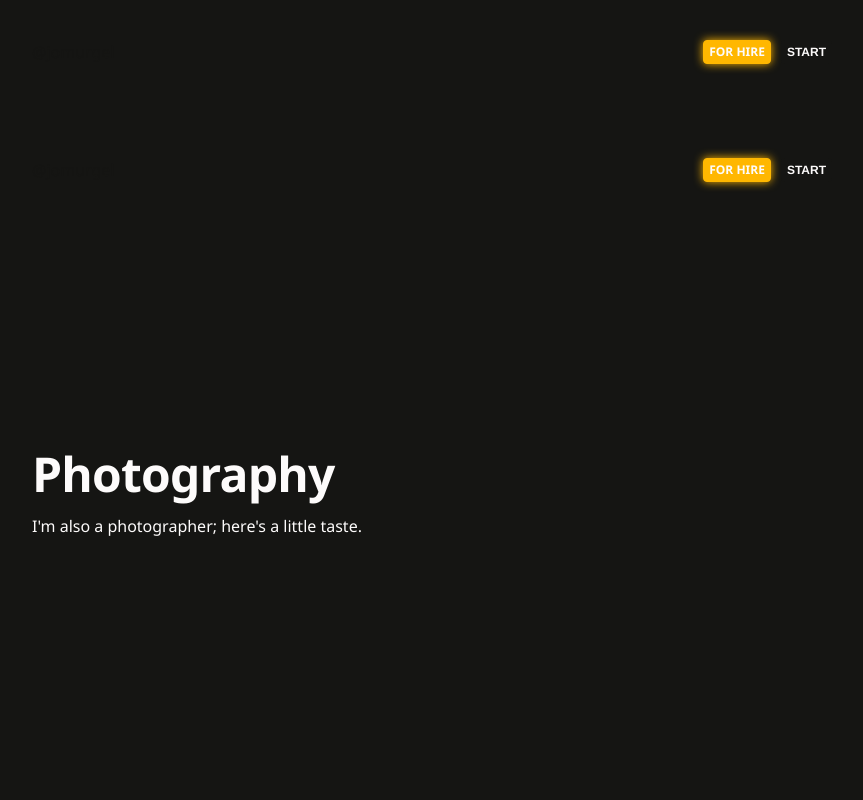
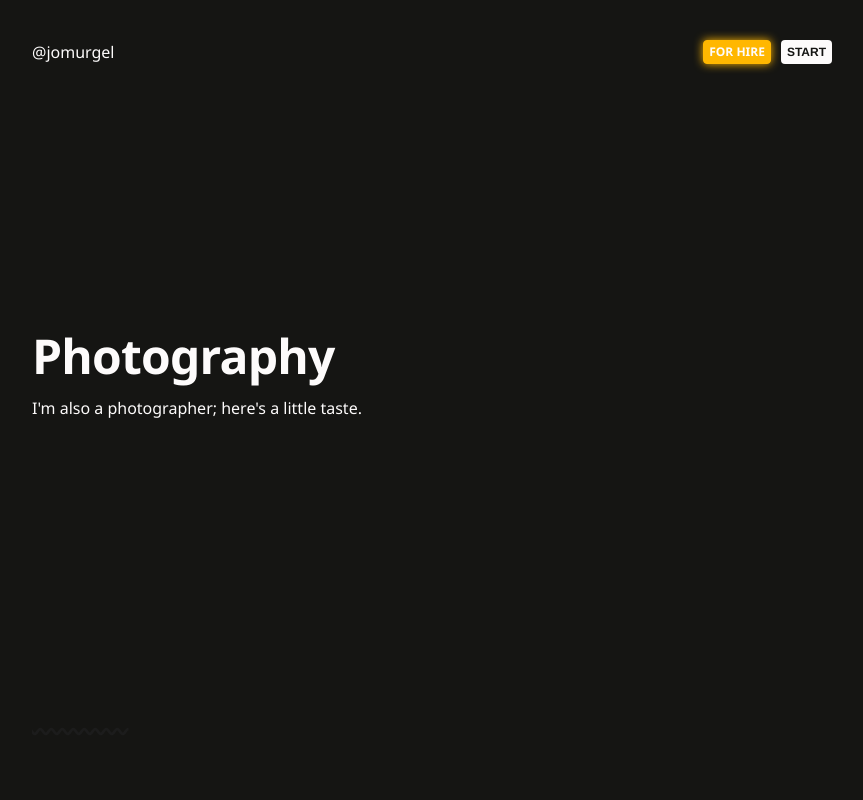
Before and after one commit to jomurgel/jomurgel-learn, a Next.js app: page /photo in a window 1280 px wide. Shown: the top 800 px of the page, without its empty margins (208-1071 px from the left). Built offline with nearby package versions, Linux system fonts and the light colour scheme.

Commit message:
adds missing footer to photo layout

```diff
--- a/src/app/layout.tsx
+++ b/src/app/layout.tsx
@@ -2,6 +2,7 @@ import { GoogleAnalytics } from '@next/third-parties/google'
 import type { Metadata } from 'next'
 import Header from '@/components/Header'
 import Footer from '@/components/Footer'
+import { ThemeProvider } from '@/components/ThemeProvider'
 import '../scss/style.scss'
 
 /**
@@ -30,7 +31,7 @@ export default function RootLayout( {
       <body>
         <Header />
         <GoogleAnalytics gaId="G-JZ9V7XMT1E" />
-        {children}
+        <ThemeProvider>{children}</ThemeProvider>
         <Footer />
       </body>
     </html>
--- a/src/app/photo/[slug]/page.tsx
+++ b/src/app/photo/[slug]/page.tsx
@@ -1,8 +1,8 @@
+import SinglePost from '@/components/SinglePost'
 import { Metadata } from 'next'
 import { SlugOptions } from '@/lib/api'
 import { getAllPostsByType, getPostBySlug } from '@/lib/api'
 import { notFound } from 'next/navigation'
-import SinglePost from '@/components/SinglePost'
 
 type Props = {
   params: {
--- a/src/app/photo/layout.tsx
+++ b/src/app/photo/layout.tsx
@@ -1,12 +1,17 @@
-import Header from '@/components/Header'
+'use client'
+
+import { useEffect } from 'react'
+import { useTheme } from '@/components/ThemeProvider'
 
 export default function PhotoLayout( { children }: { children: React.ReactNode } ) {
-  return (
-    <html lang="en" data-theme="dark">
-      <body>
-        <Header />
-        {children}
-      </body>
-    </html>
-  )
+  const { setTheme } = useTheme()
+
+  useEffect( () => {
+    setTheme( 'dark' ) // Replace with your theme
+
+    // Cleanup function to reset the theme when leaving the route
+    return () => setTheme( '' )
+  }, [setTheme] )
+
+  return <>{children}</>
 }
--- a/src/app/photo/page.tsx
+++ b/src/app/photo/page.tsx
@@ -7,7 +7,7 @@ export const metadata: Metadata = {
   title: 'Photos for Jo Murgel',
   description: '',
   openGraph: {
-    title: 'Photos sfor Jo Murgel',
+    title: 'Photos for Jo Murgel',
     description: '',
   },
 }
--- /dev/null
+++ b/src/components/ThemeProvider/index.tsx
@@ -0,0 +1,29 @@
+'use client'
+
+import React, { createContext, useContext, useEffect, useState } from 'react'
+
+const ThemeContext = createContext( {
+  theme: '',
+  setTheme: ( theme: string ) => {},
+} )
+
+export const ThemeProvider = ( { children }: { children: React.ReactNode } ) => {
+  const [ theme, setTheme ] = useState( '' )
+
+  useEffect( () => {
+    document.documentElement.setAttribute( 'data-theme', theme || '' )
+
+    // Cleanup function to remove the attribute when the component unmounts
+    return () => {
+      document.documentElement.removeAttribute( 'data-theme' )
+    }
+  }, [theme] )
+
+  return (
+    <ThemeContext.Provider value={{ theme, setTheme }}>
+      {children}
+    </ThemeContext.Provider>
+  )
+}
+
+export const useTheme = () => useContext( ThemeContext )
--- a/src/scss/custom.scss
+++ b/src/scss/custom.scss
@@ -35,7 +35,7 @@
 
     a,
     a:visited {
-      color: var(--black);
+      color: var(--dark);
       text-decoration: none;
 
       &:active,
--- a/src/scss/style.scss
+++ b/src/scss/style.scss
@@ -85,7 +85,7 @@
   // Monotone.
   --light: #151513;
   --dark: #fdfbfb;
-  --light-gray: #282828;
+  --light-gray: #1c1c1c;
   --primary: #ffb700;
 }
 
@@ -1730,7 +1730,7 @@ button {
   background-color: var(--primary);
   border-radius: var(--border-radius);
   border: 1px solid var(--primary);
-  color: var(--white);
+  color: var(--light);
   cursor: pointer;
   display: inline-table;
   font-size: calc(var(--font-size) * 0.75);
@@ -1749,9 +1749,9 @@ button {
   }
 
   &[data-variant="dark"] {
-    background-color: var(--black);
+    background-color: var(--dark);
     border: 1px solid transparent;
-    color: var(--white);
+    color: var(--light);
     transition: all 0.25s ease-in-out;
 
     &:hover,
```
Also changed, not shown: 1 other file (tests, documents, lock files or other folders).
